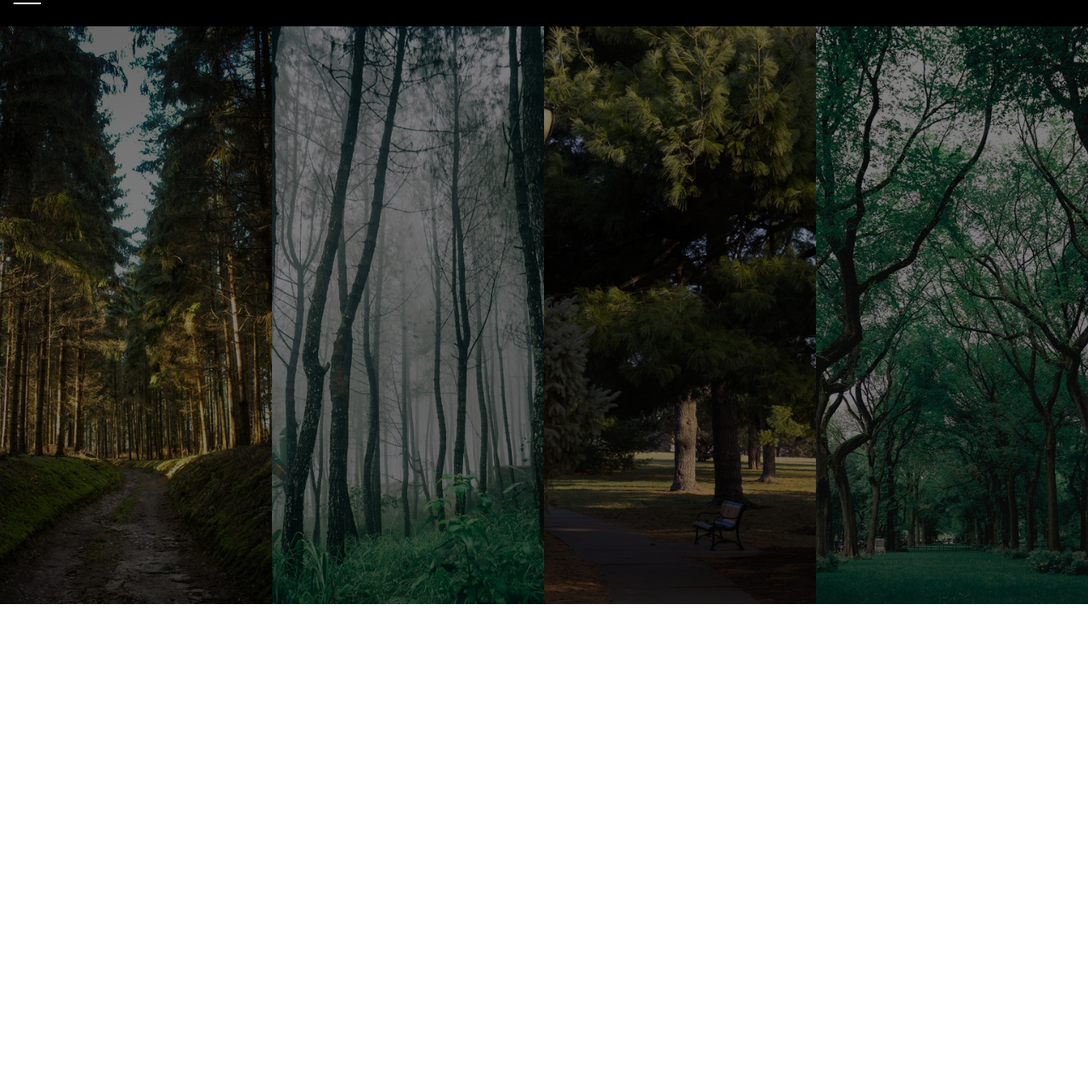
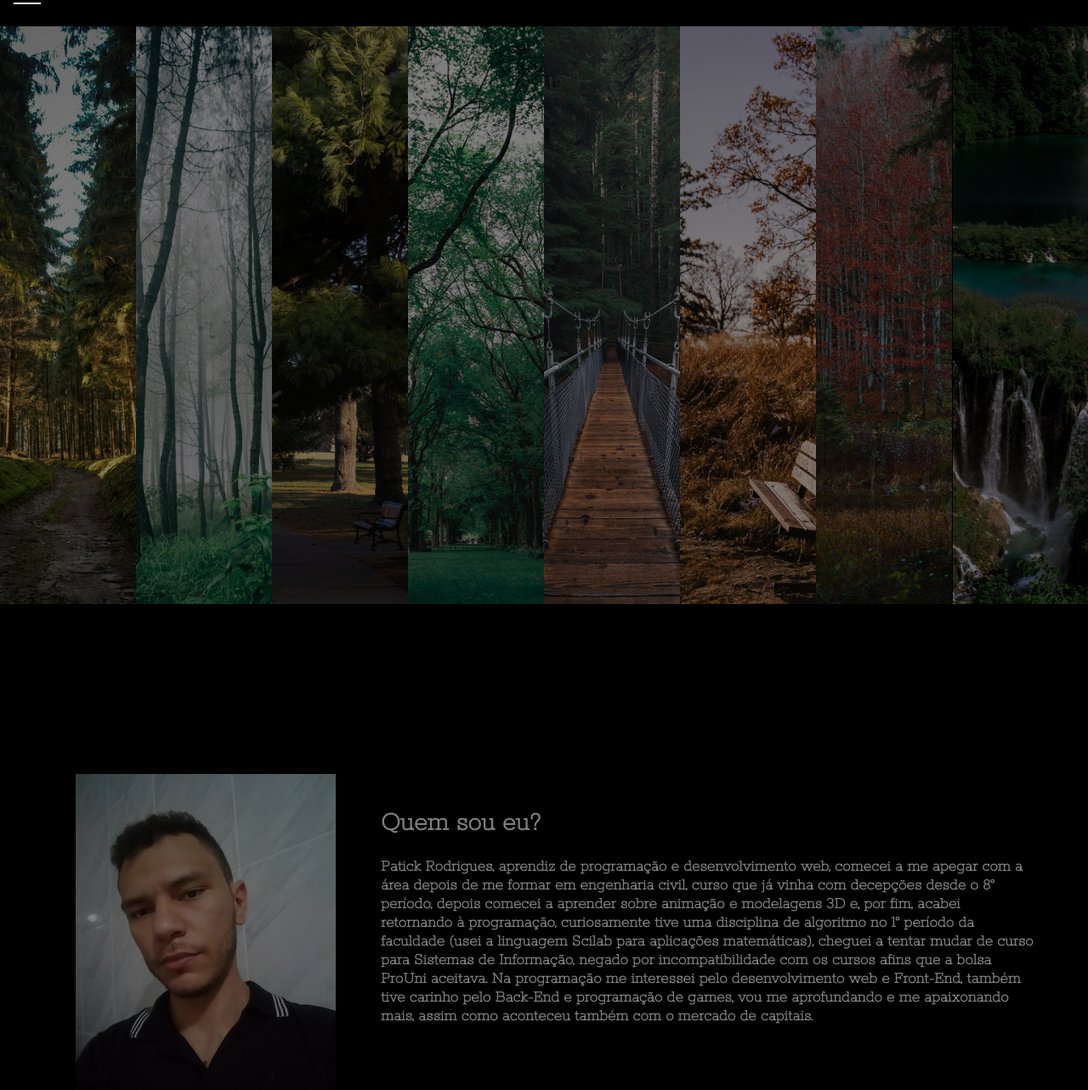
Before and after one commit to eipatrickrodrigues/portfolio_versao_1, a plain HTML site: page index.html in a window 1280 px wide. Shown: the part 89-1372 px from the top of the page at 85% size. Before the commit the page ends 800 px from the top, so only its background shows below. Drawn offline with Linux system fonts and the light colour scheme.

Commit message:
:up: Aualização do Perfil

```diff
--- a/index.css
+++ b/index.css
@@ -34,6 +34,8 @@
 }
 
 @keyframes moveH2{0%{ transform: translateX(20rem);opacity: 0%;}}
+#nome{left: 35%;animation: moveNome 2s;}
+@keyframes moveNome{0%{transform: translateY(-10rem);}}
 
 .redes-sociais{
 
@@ -45,7 +47,7 @@
 .redes-sociais i{
     color: rgb(165, 4, 36);
     padding: 0 1.2rem;
-    font-size: 1.5rem;
+    font-size: 2rem;
     opacity: 100%;
     animation: moveIcon 2s;
 }
@@ -102,7 +104,7 @@
 
 .sidebar{
 
-    position: absolute;
+    position: fixed;
     left: -30rem;
     width: 30rem;
     height: 60px;
@@ -171,29 +173,86 @@
     opacity: 0.5;
 }
 
-.img-wrapper img:hover{
-    transform: scale(1.2);
-    opacity: 1;
-    transition: 1s;
-}
-
 .img-wrapper #img1 {
-    animation: moveImg_1 2s;
+    animation: moveImg 2s;
 }
 
 .img-wrapper #img2 {
-    animation: moveImg_2 3s;
+    animation: moveImg 2.5s;
 }
 
 .img-wrapper #img3 {
-    animation: moveImg_3 4s;
+    animation: moveImg 3s;
 }
 
 .img-wrapper #img4 {
-    animation: moveImg_4 5s;
+    animation: moveImg 3.5s;
 }
 
-@keyframes moveImg_1{0%{transform: translateX(30rem) rotate(180deg)}}
-@keyframes moveImg_2{0%{transform: translatey(40rem) rotate(90deg)}}
-@keyframes moveImg_3{0%{transform: translateX(10rem)}}
-@keyframes moveImg_4{0%{transform: rotate(180deg)}}
+.img-wrapper #img5 {
+    animation: moveImg 4s;
+}
+
+.img-wrapper #img6 {
+    animation: moveImg 4.5s;
+}
+
+.img-wrapper #img7 {
+    animation: moveImg 5s;
+}
+
+.img-wrapper #img8 {
+    animation: moveImg 5.5s;
+}
+
+
+@keyframes moveImg {
+
+    0%{transform: translateX(20rem);
+        opacity: 0;}
+    100%{opacity: 0.5;}
+}
+
+
+
+.sobre{
+
+    height: 100vh;
+    width: 100%;
+    background-color: rgb(0, 0, 0);
+}
+
+.perfil h2{
+
+    font-size: 2rem;
+}
+
+.perfil{
+
+    color: gray;
+    font-family: "Rokkitt", serif;
+    font-weight: bolder;
+    font-size: 1.2rem;
+    width: 60%;
+    margin-left: 35%;
+    padding-top: 15rem;
+
+}
+
+.img{
+
+    position: absolute;
+    object-fit: cover;
+    width: fit-content;
+    height: 100%;
+    margin-left: -5%;
+    transform: scale(0.5);
+    opacity: 50%;
+
+}
+
+.img:hover{
+
+    opacity: 1;
+    transition: 2s;
+}
--- a/index.html
+++ b/index.html
@@ -11,7 +11,8 @@
         <header class="menu-principal">
 
             <div class="logo">
-            <h2>Web Patrick</h2>
+            <h2>Desenvolvedor Web & Front-End</h2>
+            <h2 id="nome">Patrick Rodrigues</h2>
             </div>
 
             <div class="redes-sociais">
@@ -40,11 +41,27 @@
 
         <section  class="sessao_imagens">
             <picture class="img-wrapper">
-                <div class="coluna"><img src="parque1.jpg" id="img1" alt="Parque ecológico."></div>
-                <div class="coluna"><img src="parque2.jpg" id="img2" alt="Parque ecológico."></div>
-                <div class="coluna"><img src="parque3.jpg" id="img3" alt="Parque ecológico."></div>
-                <div class="coluna"><img src="parque4.jpg" id="img4" alt="Parque ecológico."></div>
+                <div><img src="parque1.jpg" id="img1" alt="Parque ecológico."></div>
+                <div><img src="parque2.jpg" id="img2" alt="Parque ecológico."></div>
+                <div><img src="parque3.jpg" id="img3" alt="Parque ecológico."></div>
+                <div><img src="parque4.jpg" id="img4" alt="Parque ecológico."></div>
+                <div><img src="parque5.jpg" id="img5" alt="Parque ecológico."></div>
+                <div><img src="parque6.jpg" id="img6" alt="Parque ecológico."></div>
+                <div><img src="parque7.jpg" id="img7" alt="Parque ecológico."></div>
+                <div><img src="parque8.jpg" id="img8" alt="Parque ecológico."></div>
             </picture>
+        </section>
+
+        <section class="sobre">
+            <div class="img">
+                <img src="IMG_20190907_223527.jpg" alt="Patrick Rodrigues">
+            </div>
+            <div class="perfil">
+            <h2>Quem sou eu?</h2><br>
+            <p><b>Patick Rodrigues</b>, aprendiz de programação e desenvolvimento web, comecei a me apegar com a área depois de me formar em engenharia civil, curso que já vinha com decepções desde o 8° período, depois comecei a aprender sobre animação e modelagens 3D e, por fim, acabei retornando à programação, curiosamente tive uma disciplina de algoritmo no 1° período da faculdade (usei a linguagem Scilab para aplicações matemáticas), cheguei a tentar mudar de curso para Sistemas de Informação, negado por incompatibilidade com os cursos afins que a bolsa ProUni aceitava. Na programação me interessei pelo <b>desenvolvimento web e Front-End</b>, também tive carinho pelo Back-End e programação de games, vou me aprofundando e me apaixonando mais, assim como aconteceu também com o mercado de capitais.</p>
+            </div>
+
+
         </section>
 
 
```
Also changed, not shown: IMG_20190907_223527.jpg (added), index.js (line endings or trailing spaces), parque5.jpg (added), parque6.jpg (added), parque7.jpg (added), parque8.jpg (added).
